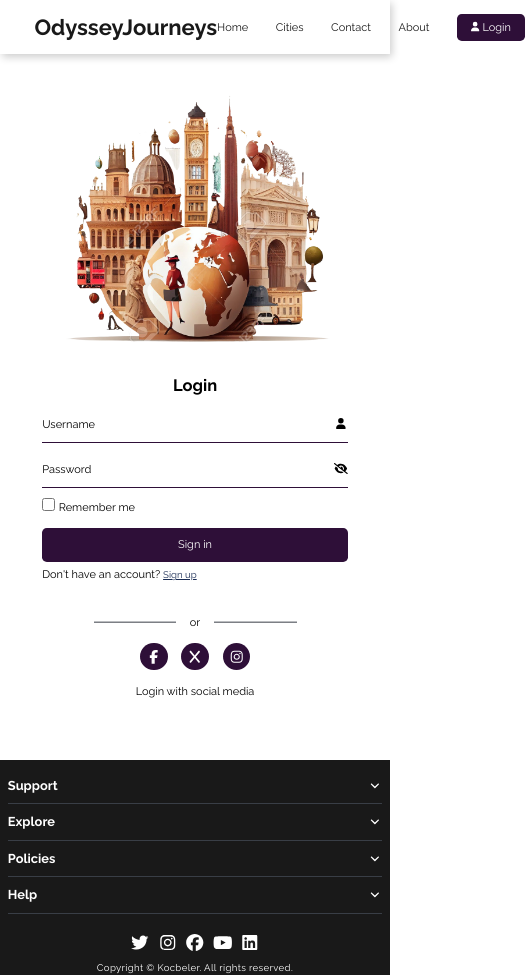
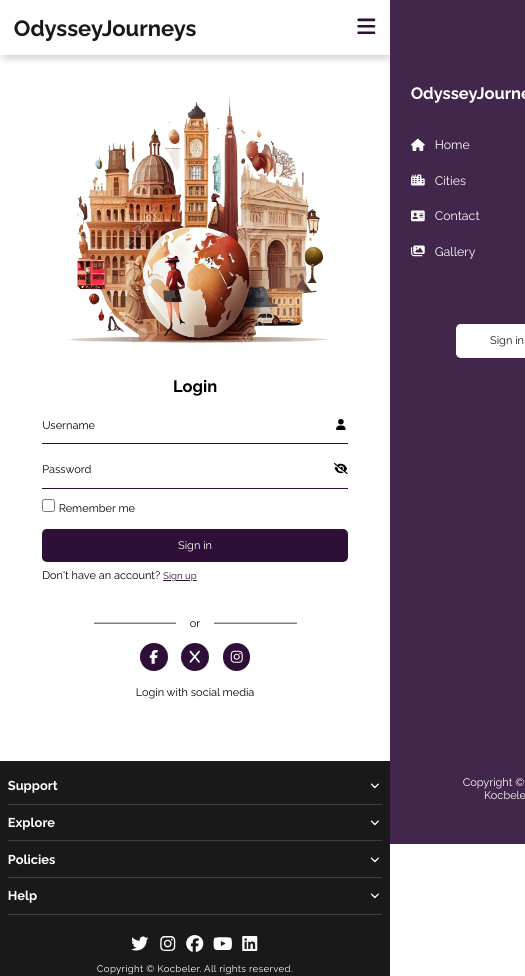
Before and after one commit to KKocbeler/travel-guide-website, a Next.js app: page /authorization/login in a window 390 px wide. Shown: the whole page, 525 px wide, since content can reach past the window. Built offline with nearby package versions, Linux system fonts and the light colour scheme.

Commit message:
navbar responsive design

```diff
--- a/app/layout.tsx
+++ b/app/layout.tsx
@@ -2,9 +2,9 @@
 
 import { Inter } from "next/font/google";
 import "./globals.css";
-import Navbar from "@/components/Navbar";
 import Footer from "@/components/Footer";
 import  CityProvider  from "@/context/CityContext";
+import Navbar from "@/components/Navbar/Navbar";
 
 const inter = Inter({ subsets: ["latin"] });
 
--- a/components/Author/Login/LoginPage.css
+++ b/components/Author/Login/LoginPage.css
@@ -80,7 +80,7 @@
             .sign-up {
                 a {
                     font-size: var(--font-sm);
-                    color: var(--secondary-color);
+                    color: var(--primary-color);
                     text-decoration: underline;
                 }
             }
--- a/components/Author/Register/RegisterPage.css
+++ b/components/Author/Register/RegisterPage.css
@@ -61,6 +61,7 @@
                 a {
                     font-size: var(--font-sm);
                     color: var(--secondary-color);
+                    text-decoration: underline;
                 }
             }
 
--- a/components/Cities/City/InterestingInfo.css
+++ b/components/Cities/City/InterestingInfo.css
@@ -6,7 +6,7 @@
         gap: 2rem;
 
         .fact {
-            width: calc(100% - 2rem);
+            width: 100%;
             background-color: var(--light-color);
             color: var(--dark-color);
             border-radius: .7rem;
--- a/components/Navbar.tsx
+++ /dev/null
@@ -1,33 +0,0 @@
-import React from 'react';
-import '@/components/Navbar.css';
-import Link from 'next/link';
-import { FontAwesomeIcon } from '@fortawesome/react-fontawesome';
-import { faUser } from '@fortawesome/free-solid-svg-icons';
-
-const Navbar = () => {
-  return (
-        <nav>
-            <div className="nav-logo">
-                <Link href={'/'}>
-                    OdysseyJourneys
-                </Link>
-            </div>
-            <div className="nav-menu">
-                <ul className="nav-menu-list">
-                    <li><Link href={'/'}>Home</Link></li>
-                    <li><Link href={'/cities'}>Cities</Link></li>
-                    <li><Link href={'/contact'}>Contact</Link></li>
-                    <li><Link href={'/'}>About</Link></li>
-                    <li>
-                        <Link className='login-button' href={'/authorization/login'}>
-                            <FontAwesomeIcon icon={faUser}/>
-                            <span>Login</span>
-                        </Link>
-                    </li>
-                </ul>
-            </div>
-        </nav>
-  )
-}
-
-export default Navbar
--- a/components/Navbar.css
+++ b/components/Navbar/DesktopNavMenu.css
@@ -1,18 +1,8 @@
-nav {
-    display: flex;
-    justify-content: space-between;
-    align-items: center;
-    padding: 2rem 5rem;
-    background-color: var(--light-color);
-    color: var(--primary-color);
-    box-shadow: var(--shadow-first);
+.nav-menu-list {
+    display: none;
+}
 
-    .nav-logo {
-        font-size: 3.2rem;
-        font-weight: bold;
-        color: var(--primary-color);
-    }
-
+@media (min-width: 768px) {
     .nav-menu-list {
         display: flex;
         align-items: center;
@@ -29,6 +19,4 @@ nav {
             }
         }
     }
-
-
 }
--- /dev/null
+++ b/components/Navbar/DesktopNavMenu.tsx
@@ -0,0 +1,24 @@
+import { faUser } from '@fortawesome/free-solid-svg-icons'
+import { FontAwesomeIcon } from '@fortawesome/react-fontawesome'
+import Link from 'next/link'
+import React from 'react'
+import '@/components/Navbar/DesktopNavMenu.css'
+
+const DesktopNavMenu = () => {
+    return (
+        <ul className="nav-menu-list">
+            <li><Link href={'/'}>Home</Link></li>
+            <li><Link href={'/cities'}>Cities</Link></li>
+            <li><Link href={'/contact'}>Contact</Link></li>
+            <li><Link href={'/gallery'}>Gallery</Link></li>
+            <li>
+                <Link className='login-button' href={'/authorization/login'}>
+                    <FontAwesomeIcon icon={faUser}/>
+                    <span>Login</span>
+                </Link>
+            </li>
+        </ul>
+    )
+}
+
+export default DesktopNavMenu
--- /dev/null
+++ b/components/Navbar/MobileNavMenu.css
@@ -0,0 +1,85 @@
+.mobile-nav-menu {
+    position: fixed;
+    top: 0;
+    right: 0;
+    z-index: 99;
+    inset: 0 0 0 40%;
+    background: var(--primary-color);
+    transform: translateX(100%);
+    transition: all .2s;
+
+    svg.nav-close {
+        position: fixed;
+        top: 2rem;
+        right: 2rem;
+        width: 3rem;
+        height: 3rem;
+        color: var(--light-color);
+    }
+
+    .mobile-body {
+        margin: 12rem 1rem;
+        color: var(--light-color);
+
+        .title {
+            font-size: var(--font-xxl);
+            padding-left: 2rem;
+        }
+
+        .mobile-list {
+            margin-top: 5rem;
+            li {
+                margin-bottom: 2rem;
+                padding-bottom: 1rem;
+                a{
+                    font-size: var(--font-lg);
+                    color: var(--light-color);
+                    display: flex;
+                    align-items: center;
+                    gap: 1.5rem;
+                    padding-left: 2rem;
+
+                    svg {
+                        height: 2rem;
+                        width: 2rem;
+                    }
+                }
+            }
+        }
+
+        .mobile-login {
+            margin-top: 10rem;
+            text-align: center;
+            a {
+                padding: 1.5rem 5rem;
+                background-color: var(--light-color);
+                border-radius: .7rem;
+            }
+        }
+    }
+
+    .copyright {
+        position: absolute;
+        bottom: 5%;
+        left: 50%;
+        transform: translateX(-50%);
+        text-align: center;
+    }
+}
+
+.mobile-nav-menu.open {
+    transform: translateX(0);
+}
+
+@supports (backdrop-filter: blur(1rem)) {
+    .mobile-nav-menu {
+        background: rgba(46, 15, 56, .9);
+        backdrop-filter: blur(1rem)
+    }
+}
+
+@media (min-width: 768px) {
+    .mobile-nav-menu {
+        display: none;
+    }
+}
--- /dev/null
+++ b/components/Navbar/MobileNavMenu.tsx
@@ -0,0 +1,54 @@
+import React from 'react';
+import '@/components/Navbar/MobileNavMenu.css';
+import { FontAwesomeIcon } from '@fortawesome/react-fontawesome';
+import { faAddressCard, faCity, faHome, faImages, faXmark, IconDefinition } from '@fortawesome/free-solid-svg-icons';
+import Link from 'next/link';
+
+interface MobileNavbarProps {
+    isNavMenuOpen: boolean,
+    toggleNavbar: () => void
+}
+
+interface Pages {
+    href: string,
+    icon: IconDefinition,
+    label: string
+}
+
+const MobileNavMenu:React.FC<MobileNavbarProps> = ({isNavMenuOpen, toggleNavbar}) => {
+    const pages:Pages[] = [
+        { href: '/', icon: faHome, label: 'home' },
+        { href: '/cities', icon: faCity, label: 'cities' },
+        { href: '/contact', icon: faAddressCard, label: 'contact' },
+        { href: '/gallery', icon: faImages, label: 'gallery' }
+    ];
+
+    return (
+        <div className={`mobile-nav-menu ${isNavMenuOpen ? 'open' : ''}`}>
+            <FontAwesomeIcon icon={faXmark} className='nav-close' onClick={toggleNavbar}/>
+            <div className="mobile-body">
+                <h1 className="title">OdysseyJourneys</h1>
+                <ul className='mobile-list'>
+                    {
+                        pages?.map((page, index) => (
+                            <li key={index}>
+                                <Link href={page.href}  onClick={toggleNavbar}>
+                                    <FontAwesomeIcon icon={page.icon} />
+                                    <span>{page.label.charAt(0).toUpperCase() + page.label.slice(1)}</span>
+                                </Link>
+                            </li>
+                        ))
+                    }
+                </ul>
+                <div className="mobile-login">
+                    <Link href={'/authorization/login'} onClick={toggleNavbar}>Sign in</Link>
+                </div>
+                <div className="copyright">
+                    Copyright © 2024 Kocbeler
+                </div>
+            </div>
+        </div>
+    )
+}
+
+export default MobileNavMenu
--- /dev/null
+++ b/components/Navbar/Navbar.css
@@ -0,0 +1,34 @@
+nav {
+    display: flex;
+    justify-content: space-between;
+    align-items: center;
+    position: relative;
+    height: 8rem;
+    padding: 0 2rem;
+    background-color: var(--light-color);
+    color: var(--primary-color);
+    box-shadow: var(--shadow-first);
+
+    .nav-logo {
+        font-size: 3.2rem;
+        font-weight: bold;
+        color: var(--primary-color);
+    }
+
+    .mobile-navbar {
+        svg {
+            width: 3rem;
+            height: 3rem;
+        }
+    }
+
+}
+
+@media (min-width: 768px) {
+    nav {
+        padding: 0 6rem;
+        .mobile-navbar {
+            display: none;
+        }
+    }
+}
--- /dev/null
+++ b/components/Navbar/Navbar.tsx
@@ -0,0 +1,34 @@
+"use client"
+import React, { useState } from 'react';
+import '@/components/Navbar/Navbar.css';
+import Link from 'next/link';
+import { FontAwesomeIcon } from '@fortawesome/react-fontawesome';
+import { faBars } from '@fortawesome/free-solid-svg-icons';
+import MobileNavMenu from './MobileNavMenu';
+import DesktopNavMenu from './DesktopNavMenu';
+
+const Navbar = () => {
+    const [isNavMenuOpen, setIsNavMenuOpen] = useState<boolean>(false);
+
+    const toggleNavbar = () => {
+        setIsNavMenuOpen(!isNavMenuOpen)
+    }
+  return (
+        <nav>
+            <div className="nav-logo">
+                <Link href={'/'}>
+                    OdysseyJourneys
+                </Link>
+            </div>
+            <div className="nav-menu">
+                <MobileNavMenu isNavMenuOpen={isNavMenuOpen} toggleNavbar={toggleNavbar}/>
+                <DesktopNavMenu />
+            </div>
+            <div className="mobile-navbar">
+                <FontAwesomeIcon icon={faBars} onClick={toggleNavbar}/>
+            </div>
+        </nav>
+  )
+}
+
+export default Navbar
```
Also changed, not shown: components/Home/HomeImage.tsx (+14 -5 lines).
